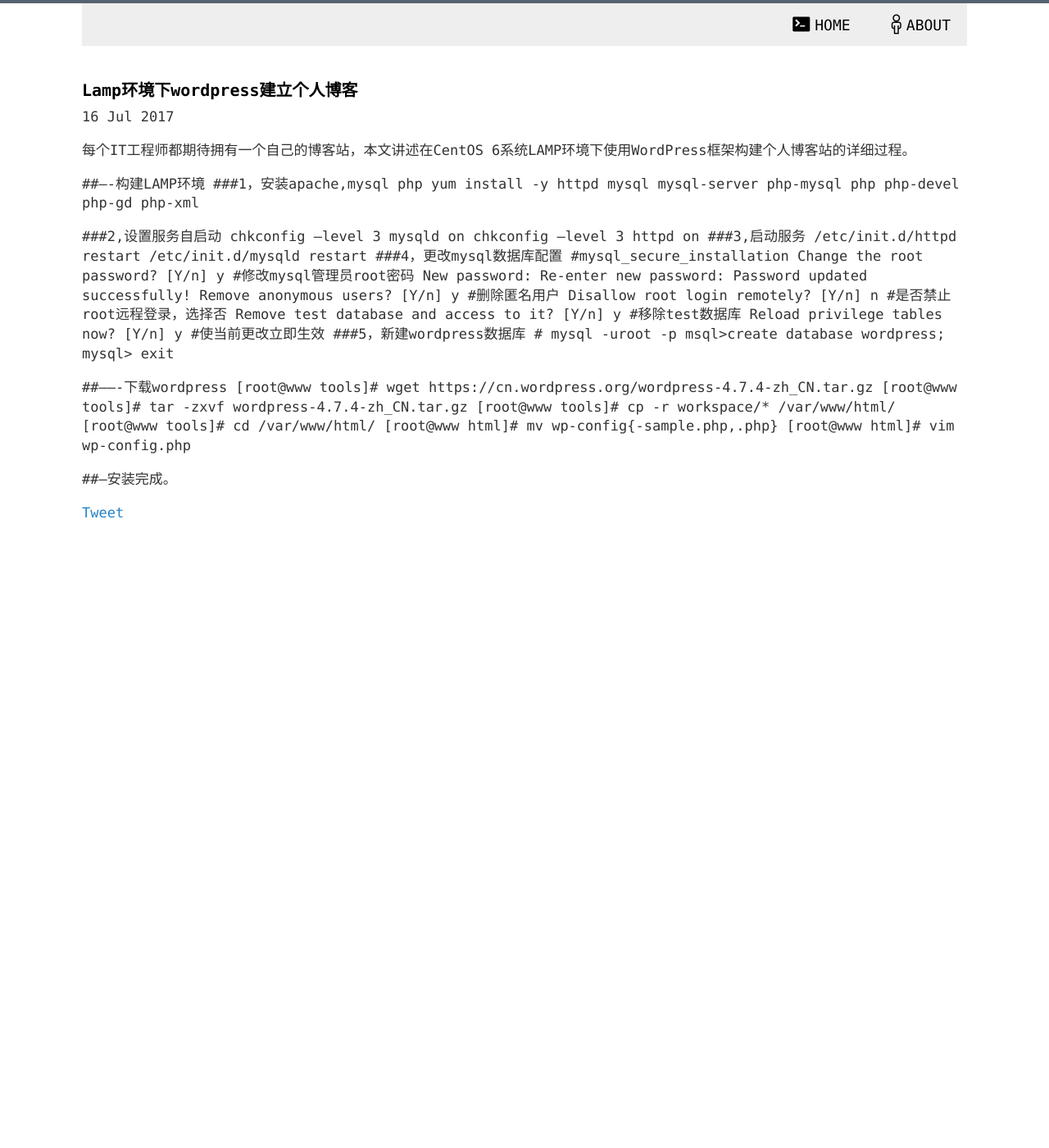
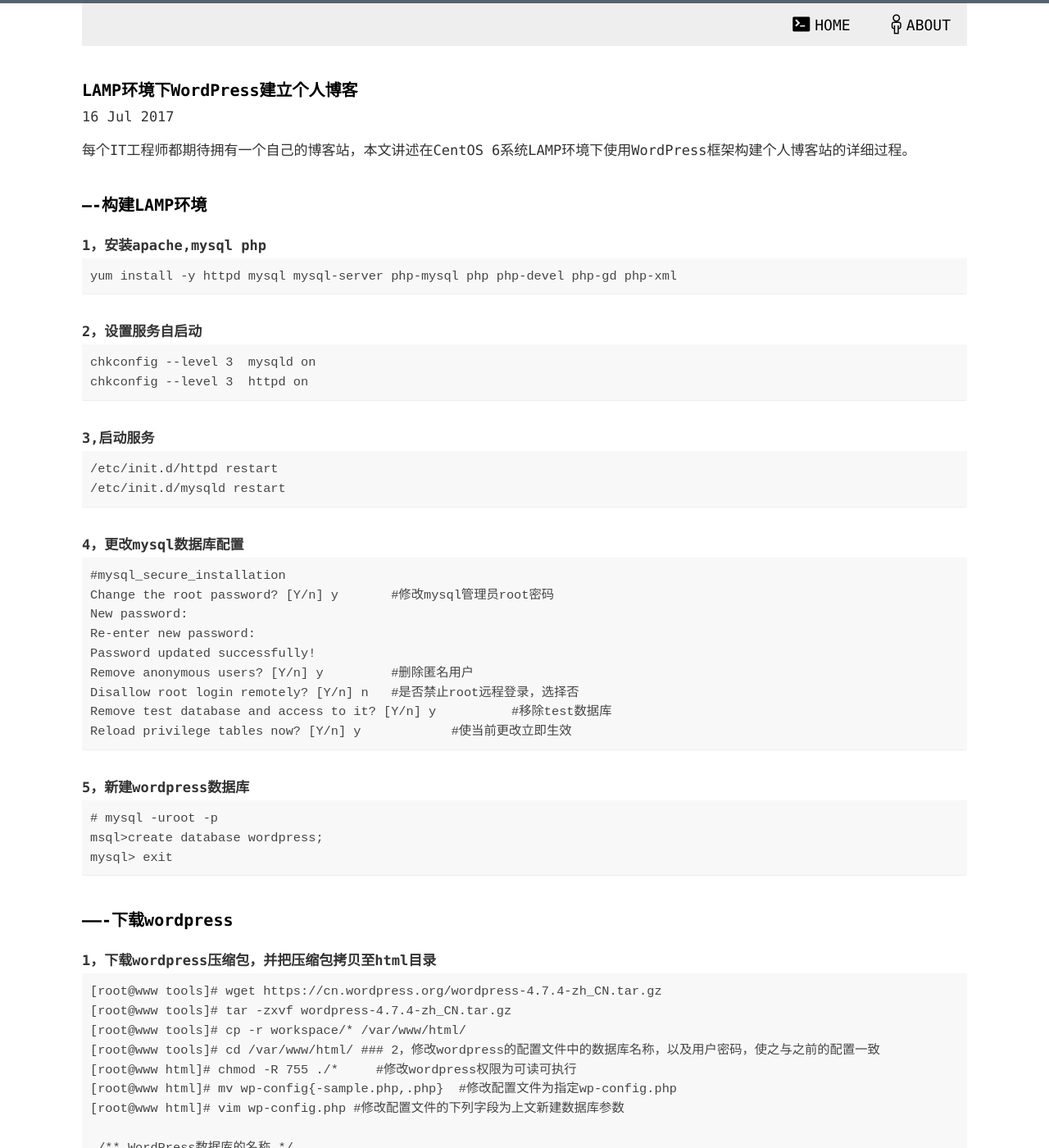
Before and after one commit to yangzhih/yangzhih.github.com, a Jekyll site: the page built from _posts/2017-07-16-LAMP环境下WordPress建立个人博客.md, in a window 1280 px wide and 1400 px high. Shown: the whole window at 82% size. Built offline with Jekyll 4.4.1, drawn with Linux system fonts in a browser that asks for light colours; our own code applies the rules of GitHub Pages for plain Markdown files; comment, search, counter and statistics services are not loaded; some of the changed text lies outside the part shown.

Commit message:
增加博客

```diff
--- a/_posts/2017-07-16-LAMP环境下WordPress建立个人博客.md
+++ b/_posts/2017-07-16-LAMP环境下WordPress建立个人博客.md
@@ -1,18 +1,37 @@
+---
+layout: post
+title: "LAMP环境下WordPress建立个人博客"
+description: "Guide to setup readonly mode for some users in django admin"
+category: articles
+tags: [python, django, django-admin]
+comments: false
+---
+
+
+
 每个IT工程师都期待拥有一个自己的博客站，本文讲述在CentOS 6系统LAMP环境下使用WordPress框架构建个人博客站的详细过程。
 
 
-##----构建LAMP环境
-###1，安装apache,mysql php
+## ----构建LAMP环境 ##
+
+
+### 1，安装apache,mysql php ###
+
 	yum install -y httpd mysql mysql-server php-mysql php php-devel php-gd php-xml
 
-###2,设置服务自启动
+### 2，设置服务自启动
+
 	chkconfig --level 3  mysqld on
 	chkconfig --level 3  httpd on
-###3,启动服务
+
+### 3,启动服务
+
 	/etc/init.d/httpd restart
 	/etc/init.d/mysqld restart
-###4，更改mysql数据库配置
-	 #mysql_secure_installation
+
+### 4，更改mysql数据库配置
+
+	#mysql_secure_installation
 	Change the root password? [Y/n] y	#修改mysql管理员root密码
 	New password:
 	Re-enter new password:
@@ -21,17 +40,34 @@
 	Disallow root login remotely? [Y/n] n	#是否禁止root远程登录，选择否
 	Remove test database and access to it? [Y/n] y		#移除test数据库
 	Reload privilege tables now? [Y/n] y		#使当前更改立即生效
-###5，新建wordpress数据库
+
+### 5，新建wordpress数据库
+
 	# mysql -uroot -p
 	msql>create database wordpress;
 	mysql> exit
 
-##-------下载wordpress
-[root@www tools]# wget https://cn.wordpress.org/wordpress-4.7.4-zh_CN.tar.gz
-[root@www tools]# tar -zxvf wordpress-4.7.4-zh_CN.tar.gz
-[root@www tools]# cp -r workspace/* /var/www/html/
-[root@www tools]# cd /var/www/html/
-[root@www html]# mv wp-config{-sample.php,.php}
-[root@www html]# vim wp-config.php
+## -------下载wordpress
+### 1，下载wordpress压缩包，并把压缩包拷贝至html目录
+	[root@www tools]# wget https://cn.wordpress.org/wordpress-4.7.4-zh_CN.tar.gz
+	[root@www tools]# tar -zxvf wordpress-4.7.4-zh_CN.tar.gz
+	[root@www tools]# cp -r workspace/* /var/www/html/
+	[root@www tools]# cd /var/www/html/
+### 2，修改wordpress的配置文件中的数据库名称，以及用户密码，使之与之前的配置一致
+	[root@www html]# chmod -R 755 ./*     #修改wordpress权限为可读可执行
+	[root@www html]# mv wp-config{-sample.php,.php}  #修改配置文件为指定wp-config.php
+	[root@www html]# vim wp-config.php #修改配置文件的下列字段为上文新建数据库参数
 
-##---安装完成。
+	 /** WordPress数据库的名称 */
+	 define('DB_NAME', 'database_name_here');
+	 /** MySQL数据库用户名 */
+	 define('DB_USER', 'username_here');
+	 /** MySQL数据库密码 */
+	 define('DB_PASSWORD', 'password_here');
+	 /** MySQL主机 */
+	 define('DB_HOST', 'localhost');
+
+
+## -------安装完成。
+
+到此为止博客个人博客站的创建已基本完成，打开web界面做简单的配置界面就可以开心的写自己的博客了。
```
